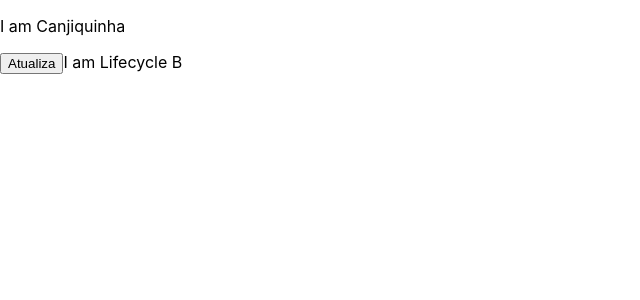
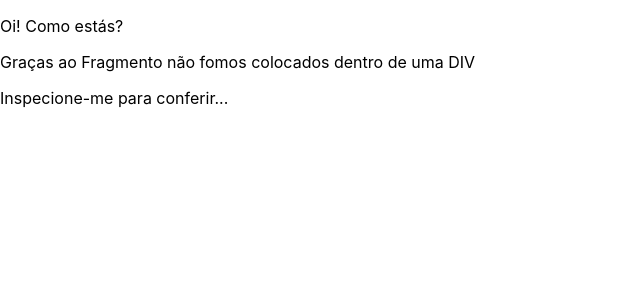
Before and after one commit to mattheusz/advanced-react-code-evolution, a React (Create React App) app: page / in a window 1280 px wide. Shown: the top 300 px of the page, without its empty margins (0-640 px from the left). Built offline with nearby package versions, Linux system fonts and the light colour scheme.

Commit message:
03. fragments

```diff
--- a/src/App.js
+++ b/src/App.js
@@ -1,13 +1,10 @@
 import React from 'react';
 import './App.css';
-import LifecycleA from './components/LifecycleA';
+import FragmentDemo from './components/FragmentDemo';
 
 function App() {
   return (
-    <div>
-      <LifecycleA />
-    </div>
-
+    <FragmentDemo />
   )
 }
 
--- /dev/null
+++ b/src/components/FragmentDemo.js
@@ -0,0 +1,11 @@
+import React from 'react'
+
+export default function FragmentDemo() {
+    return (
+        <>
+            <p>Oi! Como estás?</p>
+            <p>Graças ao Fragmento não fomos colocados dentro de uma DIV</p>
+            <p>Inspecione-me para conferir...</p>
+        </>
+    )
+}
--- a/src/components/LifecycleA.js
+++ /dev/null
@@ -1,47 +0,0 @@
-import React, { Component } from 'react'
-import LifecycleB from './LifecycleB';
-
-export default class LifecycleA extends Component {
-    constructor(props) {
-        super(props)
-        this.state = {
-            nome: 'Canjiquinha'
-        }
-        console.log('Lifecyle A - constructor');
-    }
-
-    static getDerivedStateFromProps(nextProps, prevState) { // Rarely Used
-        console.log('Lifecyle A - getDerivedStateFromProps');
-        return null;
-    }
-
-    shouldComponentUpdate(nextProps, nextState) {
-        console.log('Lifecyle A - shouldComponentUpdate');
-        return true;
-    }
-
-    getSnapshotBeforeUpdate(prevProps, prevUpdate) {
-        console.log('Lifecyle A - getSnapshotBeforeUpdate');
-        return null;
-    }
-
-    componentDidUpdate() {
-        console.log('Lifecyle A - componentDidUpdate');
-    }
-
-    componentDidMount() {
-        console.log('Lifecyle A - componentUpdate');
-    }
-
-    atualiza = () => this.setState({ nome: 'Giancarlo' })
-
-    render() {
-        console.log('Lifecyle A - render');
-        return (
-            <>
-                <p>I am {this.state.nome}</p>
-                <button onClick={this.atualiza}>Atualiza</button>
-                <LifecycleB />
-            </>)
-    }
-}
--- a/src/components/LifecycleB.js
+++ /dev/null
@@ -1,39 +0,0 @@
-import React, { Component } from 'react'
-
-export default class LifecycleB extends Component {
-    constructor(props) {
-        super(props)
-        this.state = {
-            nome: 'Canjiquinha'
-        }
-        console.log('Lifecyle B - constructor');
-    }
-
-    static getDerivedStateFromProps(nextProps, prevState) { // Rarely Used
-        console.log('Lifecyle B - getDerivedStateFromProps');
-        return null;
-    }
-
-    shouldComponentUpdate(nextProps, nextState) {
-        console.log('Lifecyle B - shouldComponentUpdate');
-        return true;
-    }
-
-    getSnapshotBeforeUpdate(prevProps, prevUpdate) {
-        console.log('Lifecyle B - getSnapshotBeforeUpdate');
-        return null;
-    }
-
-    componentDidMount() {
-        console.log('Lifecyle B - componentDidMount');
-    }
-
-    componentDidUpdate() {
-        console.log('Lifecyle B - componentDidUpdate');
-    }
-
-    render() {
-        console.log('Lifecyle B - render');
-        return <>I am Lifecycle B</>
-    }
-}
```
